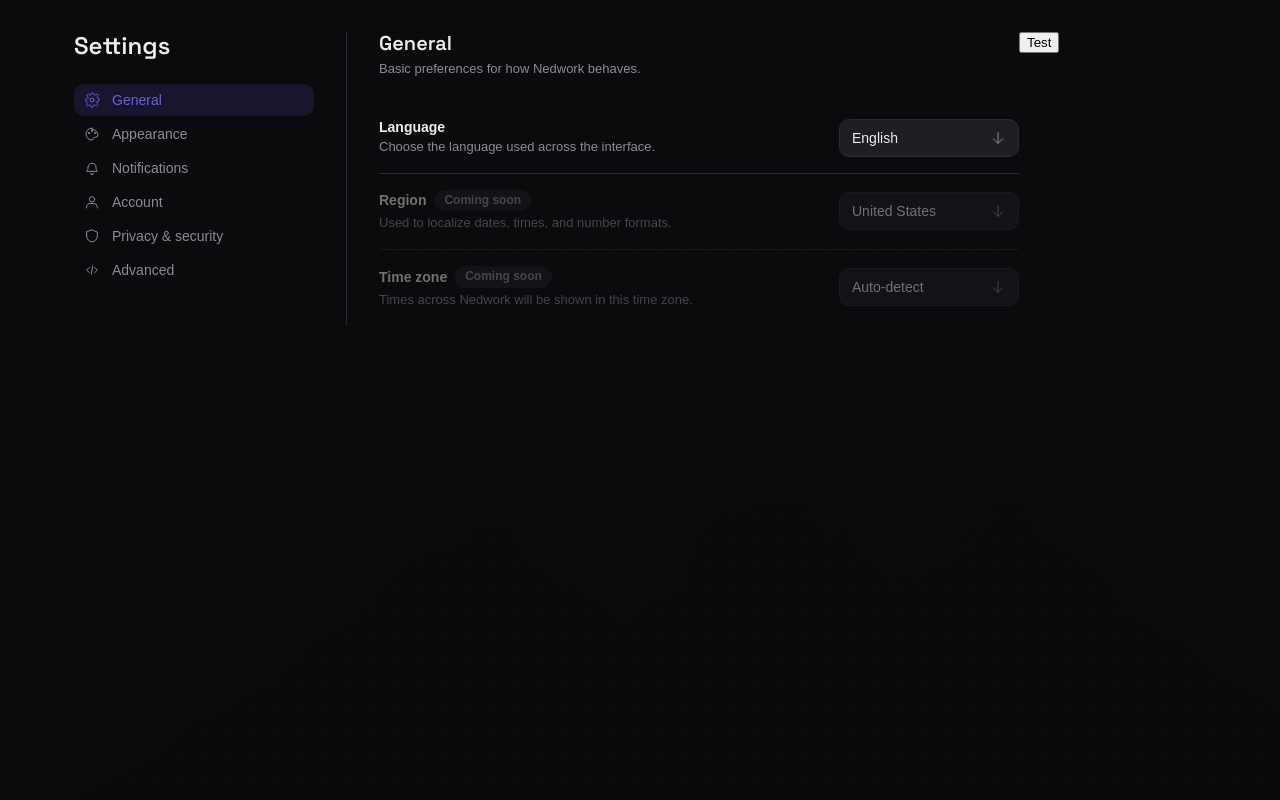
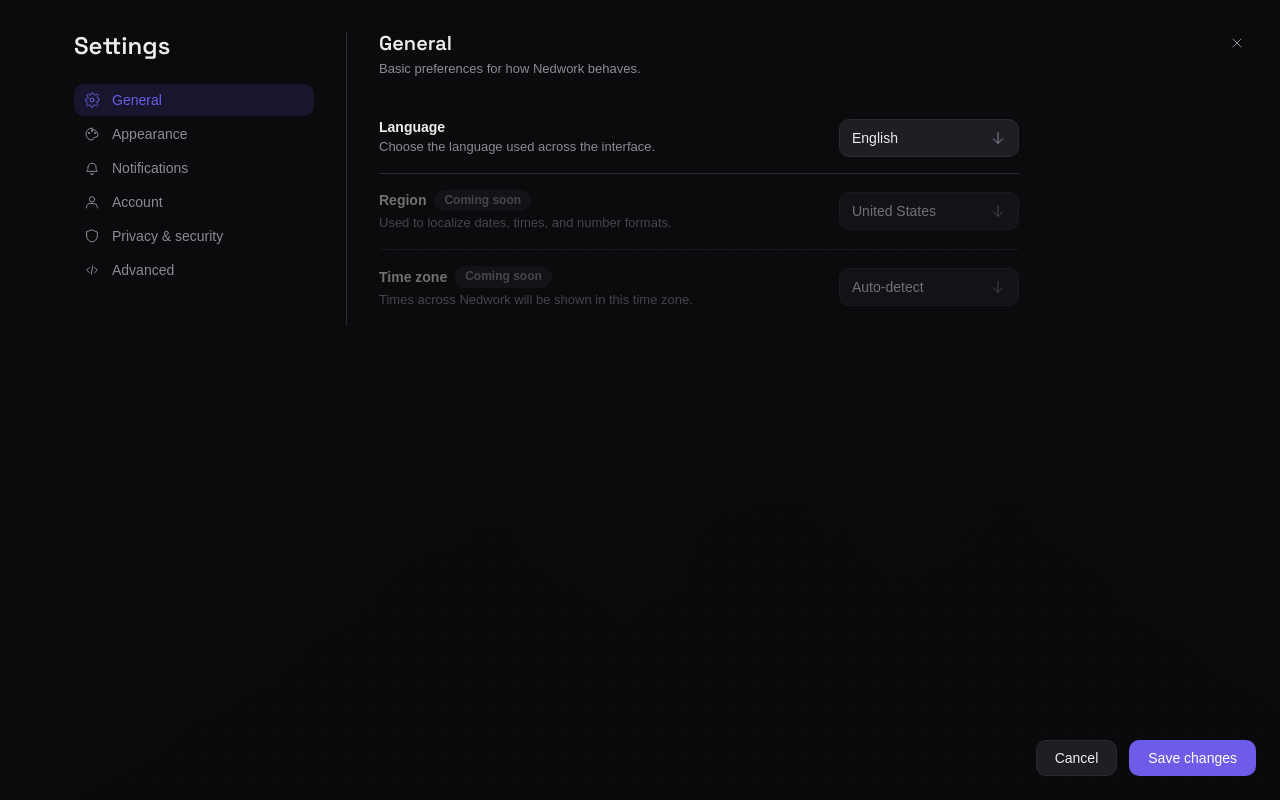
Before and after one commit to NEDBOYGAMER/nedwork, a Flask app: page /settings/ in a window 1280 px wide. Run offline with Flask 3, Linux system fonts and the light colour scheme.

Commit message:
settings are gloabel

```diff
--- a/flask_app/static/css/global/ui-elements.css
+++ b/flask_app/static/css/global/ui-elements.css
@@ -153,6 +153,13 @@ body.no-ambient::before {
 }
 body.no-ambient {
     background: var(--bg);
+}
+
+/* pre-paint version of the above, set on <html> by the inline script in
+   base.html before settings.js has run - prevents a flash of the grid
+   on pages where the user has turned it off */
+html[data-ambient="none"] body::before {
+    display: none;
 }
 
 body::before {
--- a/flask_app/static/css/pages/settings.css
+++ b/flask_app/static/css/pages/settings.css
@@ -13,6 +13,8 @@
     max-width: 1180px;
     margin: 0 auto;
     padding: var(--space-6) var(--space-5);
+    /* keeps the last panel clear of the floating save button */
+    padding-bottom: 88px;
     box-sizing: border-box;
 }
 
@@ -151,6 +153,72 @@
     padding: 0;
 }
 
+/* ===== Color pickers (accent / soft / ink) ===== */
+
+.color-picker-row {
+    display: flex;
+    align-items: center;
+    gap: var(--space-3);
+}
+
+.color-picker {
+    -webkit-appearance: none;
+    appearance: none;
+    width: 40px;
+    height: 32px;
+    padding: 0;
+    border: 1px solid var(--line);
+    border-radius: var(--radius-sm);
+    background: var(--surface-2);
+    cursor: pointer;
+}
+
+.color-picker::-webkit-color-swatch-wrapper {
+    padding: 4px;
+}
+
+.color-picker::-webkit-color-swatch {
+    border: none;
+    border-radius: 6px;
+}
+
+.color-picker::-moz-color-swatch {
+    border: none;
+    border-radius: 6px;
+}
+
+.color-picker-value {
+    font-family: var(--font-mono);
+    font-size: 12px;
+    color: var(--text-muted);
+    min-width: 68px;
+}
+
+/* ===== Close (X) button ===== */
+/* Fixed top-right, same corner treatment as the save actions below. */
+
+.settings-close-btn {
+    position: fixed;
+    top: var(--space-5);
+    right: var(--space-5);
+    z-index: 90;
+}
+
+/* ===== Save / Cancel actions ===== */
+/* Floating bottom-right, same spot as the toast stack (which sits above
+   it thanks to a higher z-index) so both are always reachable without
+   scrolling. */
+
+.settings-actions {
+    position: fixed;
+    bottom: var(--space-5);
+    right: var(--space-5);
+    display: flex;
+    align-items: center;
+    gap: var(--space-3);
+    z-index: 90;
+}
+
 /* ===== Responsive ===== */
 
 @media (max-width: 860px) {
--- a/flask_app/static/js/pages/settings.js
+++ b/flask_app/static/js/pages/settings.js
@@ -4,56 +4,46 @@
 // plus every control on the page. The reusable pieces (segmented control,
 // dropdown, range fill) are small helpers so new settings panels can reuse
 // them without copy-pasting wiring code.
+//
+// Persistence:
+//   - dark_mode, grid, accent_color, accent_color_soft, accent_color_ink,
+//     and language are backed by the server (SettingsConfig) and only
+//     persist when the Save button is pressed. A copy is cached in
+//     localStorage purely so the pre-paint script in base.html can apply
+//     the right theme/accent before first paint on the next page load.
+//   - Notification prefs (email + toggles) have no backend field yet, so
+//     they stay in localStorage only, saved live as they're changed.
 // ==========================================================================
 
 document.addEventListener('DOMContentLoaded', () => {
+    init();
+});
+
+async function init() {
     const root = document.documentElement;
 
     // =========================
-    // Load Settings
+    // STORAGE HELPERS (local cache only, see note above)
     // =========================
-    settings = fetch("settings/api/load")
-
+    const cacheSet = (key, value) => localStorage.setItem('_' + key, value);
+    const load = (key, fallback) => localStorage.getItem('_' + key) ?? fallback;
+    const save = (key, value) => localStorage.setItem('_' + key, value);
 
     // =========================
-    // STORAGE HELPERS
+    // TOAST
     // =========================
-    const save = (key, value) => localStorage.setItem("_" + key, value);
-    const load = (key, fallback) => localStorage.getItem("_" + key) ?? fallback;
+    function showToast(message, isError = false) {
+        const container = document.getElementById('toastContainer');
+        if (!container) return;
 
-    // =========================
-    // BUTTON SAVE
-    // Shows/hides panels in place - no scrolling or anchor jumping.
-    // =========================
-    const saveButton = document.getElementById("save-btn")
+        const toast = document.createElement('div');
+        toast.className = 'toast';
+        if (isError) toast.style.borderLeftColor = 'var(--danger)';
+        toast.textContent = message;
 
-    saveButton.addEventListener("click", e => {
-        const settings = {};
-
-        for (let i = 0; i < localStorage.length; i++) {
-            const key = localStorage.key(i);
-
-            if (key.startsWith("_")) {
-                let value = localStorage.getItem(key);
-
-                key = key.slice(1);
-
-                if (value === "true" || value === "false") {
-                    value = value === "true";
-                }
-
-                settings[key] = value;
-            }
-        }
-
-        fetch("/settings/api/save", {
-            method: "POST",
-            headers: {
-                "Content-Type": "application/json"
-            },
-            body: JSON.stringify(settings)
-        });
-    });
+        container.appendChild(toast);
+        setTimeout(() => toast.remove(), 3000);
+    }
 
     // =========================
     // SIDEBAR NAVIGATION
@@ -146,6 +136,14 @@ document.addEventListener('DOMContentLoaded', () => {
         });
     }
 
+    function setDropdownValue(el, value) {
+        if (!el || !value) return;
+        const valueEl = el.querySelector('.select-dropdown-value');
+        const options = el.querySelectorAll('.select-dropdown-option');
+        if (valueEl) valueEl.textContent = value;
+        options.forEach(o => o.classList.toggle('selected', o.dataset.value === value));
+    }
+
     // =========================
     // RANGE SLIDER FILL
     // =========================
@@ -163,85 +161,203 @@ document.addEventListener('DOMContentLoaded', () => {
         update();
     }
 
+    // =========================
+    // COLOR CONVERSION
+    // Color <input> only accepts 6-digit hex, but the backend default for
+    // accent_color_soft is an rgba() string - normalize whatever comes
+    // back from the server into a hex value the input can display.
+    // =========================
+    function toHex(color) {
+        if (!color) return '#000000';
+        color = color.trim();
+
+        if (color.startsWith('#')) {
+            if (color.length === 4) { // #rgb -> #rrggbb
+                return '#' + [...color.slice(1)].map(c => c + c).join('');
+            }
+            return color.slice(0, 7).toLowerCase();
+        }
+
+        const m = color.match(/rgba?\(\s*(\d+)\s*,\s*(\d+)\s*,\s*(\d+)/i);
+        if (m) {
+            const part = n => Number(n).toString(16).padStart(2, '0');
+            return '#' + part(m[1]) + part(m[2]) + part(m[3]);
+        }
+
+        return '#000000';
+    }
+
     initSettingsNav();
     document.querySelectorAll('input[type="range"]').forEach(initRangeFill);
 
     // =========================
-    // THEME
+    // ELEMENTS
     // =========================
-    const applyTheme = (theme) => {
-        root.setAttribute('data-theme', theme);
-        save('theme', theme);
-    };
+    const themeSegmented = document.getElementById('theme-segmented');
+    const backgroundSegmented = document.getElementById('background-segmented');
+    const languageDropdown = document.getElementById('language-dropdown');
+    const accentInput = document.getElementById('accent-color-picker');
+    const accentSoftInput = document.getElementById('accent-soft-picker');
+    const accentInkInput = document.getElementById('accent-ink-picker');
+    const emailInput = document.querySelector('.notif-email');
+    const saveBtn = document.getElementById('save-btn');
 
-    const themeSegmented = document.getElementById('theme-segmented');
-    if (themeSegmented) {
-        const savedTheme = load('theme', 'dark');
-        initSegmented(themeSegmented, { onChange: applyTheme, initial: savedTheme });
-        applyTheme(savedTheme);
+    // =========================
+    // LIVE-APPLY HELPERS
+    // (change the page immediately; persistence happens separately)
+    // =========================
+    const applyTheme = (theme) => root.setAttribute('data-theme', theme);
+
+    const applyGrid = (showGrid) => document.body.classList.toggle('no-ambient', !showGrid);
+
+    const setAccentVar = (varName, hex) => root.style.setProperty(varName, hex);
+
+    function updateColorLabel(input) {
+        const label = input.parentElement.querySelector('.color-picker-value');
+        if (label) label.textContent = input.value.toUpperCase();
     }
 
     // =========================
-    // ACCENT COLOR
+    // THEME + BACKGROUND SEGMENTED CONTROLS
     // =========================
-    const applyAccent = (accent) => {
-        root.setAttribute('data-accent', accent);
-        save('accent', accent);
-    };
+    let setActiveTheme = null;
+    if (themeSegmented) {
+        setActiveTheme = initSegmented(themeSegmented, { onChange: applyTheme });
+    }
 
-    const accentSegmented = document.getElementById('accent-segmented');
-    if (accentSegmented) {
-        const savedAccent = load('accent', 'violet');
-        initSegmented(accentSegmented, { onChange: applyAccent, initial: savedAccent });
-        applyAccent(savedAccent);
+    let setActiveBackground = null;
+    if (backgroundSegmented) {
+        setActiveBackground = initSegmented(backgroundSegmented, {
+            onChange: (v) => applyGrid(v === 'grid')
+        });
+    }
+
+    if (languageDropdown) {
+        initDropdown(languageDropdown, {});
     }
 
     // =========================
-    // BACKGROUND
+    // COLOR PICKERS (live preview as you drag)
     // =========================
-    const applyBackground = (mode) => {
-        document.body.classList.toggle('no-ambient', mode === 'none');
-        save('background', mode);
-    };
+    const colorInputs = [
+        [accentInput, '--accent'],
+        [accentSoftInput, '--accent-soft'],
+        [accentInkInput, '--accent-ink']
+    ];
 
-    const backgroundSegmented = document.getElementById('background-segmented');
-    if (backgroundSegmented) {
-        const savedBackground = load('background', 'grid');
-        initSegmented(backgroundSegmented, { onChange: applyBackground, initial: savedBackground });
-        applyBackground(savedBackground);
-    }
+    colorInputs.forEach(([input, varName]) => {
+        if (!input) return;
+        input.addEventListener('input', () => {
+            setAccentVar(varName, input.value);
+            updateColorLabel(input);
+        });
+    });
 
     // =========================
-    // LANGUAGE
+    // NOTIFICATIONS (client-only, no backend field)
     // =========================
-    const languageDropdown = document.getElementById('language-dropdown');
-    if (languageDropdown) {
-        const savedLang = load('language', 'English');
-        const valueEl = languageDropdown.querySelector('.select-dropdown-value');
-        const options = languageDropdown.querySelectorAll('.select-dropdown-option');
-        if (valueEl) valueEl.textContent = savedLang;
-        options.forEach(o => o.classList.toggle('selected', o.dataset.value === savedLang));
-
-        initDropdown(languageDropdown, {
-            onSelect: (lang) => save('language', lang)
-        });
-    }
-
-    // =========================
-    // NOTIFICATION EMAIL
-    // =========================
-    const emailInput = document.querySelector('.notif-email');
     if (emailInput) {
         emailInput.value = load('email', '');
         emailInput.addEventListener('input', () => save('email', emailInput.value));
     }
 
-    // =========================
-    // NOTIFICATION SWITCHES
-    // =========================
     document.querySelectorAll('.switch input[data-key]').forEach(sw => {
         const key = sw.dataset.key;
         sw.checked = load(key, 'false') === 'true';
         sw.addEventListener('change', () => save(key, sw.checked));
     });
-});
+
+    // =========================
+    // LOAD SETTINGS FROM SERVER
+    // =========================
+    try {
+        const res = await fetch('/settings/api/load');
+        const data = await res.json();
+
+        if (data.success) {
+            const s = data.settings;
+
+            const themeValue = s.dark_mode ? 'dark' : 'light';
+            applyTheme(themeValue);
+            if (setActiveTheme) setActiveTheme(themeValue, false);
+
+            applyGrid(!!s.grid);
+            if (setActiveBackground) setActiveBackground(s.grid ? 'grid' : 'none', false);
+
+            if (accentInput) {
+                accentInput.value = toHex(s.accent_color);
+                setAccentVar('--accent', accentInput.value);
+                updateColorLabel(accentInput);
+            }
+            if (accentSoftInput) {
+                accentSoftInput.value = toHex(s.accent_color_soft);
+                setAccentVar('--accent-soft', accentSoftInput.value);
+                updateColorLabel(accentSoftInput);
+            }
+            if (accentInkInput) {
+                accentInkInput.value = toHex(s.accent_color_ink);
+                setAccentVar('--accent-ink', accentInkInput.value);
+                updateColorLabel(accentInkInput);
+            }
+
+            setDropdownValue(languageDropdown, s.language);
+
+            // cache so next page load can pre-paint the right look
+            cacheSet('dark_mode', !!s.dark_mode);
+            cacheSet('grid', !!s.grid);
+            cacheSet('accent_color', accentInput ? accentInput.value : '');
+            cacheSet('accent_color_soft', accentSoftInput ? accentSoftInput.value : '');
+            cacheSet('accent_color_ink', accentInkInput ? accentInkInput.value : '');
+        } else {
+            showToast('Could not load settings', true);
+        }
+    } catch (err) {
+        console.error('Failed to load settings', err);
+        showToast('Could not load settings', true);
+    }
+
+    // =========================
+    // SAVE
+    // =========================
+    if (saveBtn) {
+        saveBtn.addEventListener('click', async () => {
+            const payload = {
+                dark_mode: root.getAttribute('data-theme') === 'dark',
+                grid: !document.body.classList.contains('no-ambient'),
+                accent_color: accentInput ? accentInput.value : undefined,
+                accent_color_soft: accentSoftInput ? accentSoftInput.value : undefined,
+                accent_color_ink: accentInkInput ? accentInkInput.value : undefined,
+                language: languageDropdown
+                    ? languageDropdown.querySelector('.select-dropdown-value').textContent.trim()
+                    : undefined
+            };
+
+            saveBtn.disabled = true;
+
+            try {
+                const res = await fetch('/settings/api/save', {
+                    method: 'POST',
+                    headers: { 'Content-Type': 'application/json' },
+                    body: JSON.stringify(payload)
+                });
+                const data = await res.json();
+
+                if (data.success) {
+                    cacheSet('dark_mode', payload.dark_mode);
+                    cacheSet('grid', payload.grid);
+                    cacheSet('accent_color', payload.accent_color || '');
+                    cacheSet('accent_color_soft', payload.accent_color_soft || '');
+                    cacheSet('accent_color_ink', payload.accent_color_ink || '');
+                    showToast('Settings saved');
+                } else {
+                    showToast('Could not save settings', true);
+                }
+            } catch (err) {
+                console.error('Failed to save settings', err);
+                showToast('Could not save settings', true);
+            } finally {
+                saveBtn.disabled = false;
+            }
+        });
+    }
+}
--- a/flask_app/templates/base.html
+++ b/flask_app/templates/base.html
@@ -37,13 +37,26 @@
     <meta name="viewport" content="width=device-width, initial-scale=1.0">
     <title>{% block title %}Nedwork{% endblock %}</title>
 
-    <!-- Applies saved theme/accent before first paint, avoids a flash of the wrong colors -->
+    <!-- Applies saved theme/accent/background before first paint, avoids a
+         flash of the wrong colors. Reads the local cache written by
+         settings.js after it loads/saves settings from the server. -->
     <script>
         (function () {
-            var theme = localStorage.getItem('theme');
-            var accent = localStorage.getItem('accent');
-            if (theme) document.documentElement.setAttribute('data-theme', theme);
-            if (accent) document.documentElement.setAttribute('data-accent', accent);
+            var theme = localStorage.getItem('_dark_mode');
+            var grid = localStorage.getItem('_grid');
+            var accent = localStorage.getItem('_accent_color');
+            var accentSoft = localStorage.getItem('_accent_color_soft');
+            var accentInk = localStorage.getItem('_accent_color_ink');
+
+            if (theme !== null) {
+                document.documentElement.setAttribute('data-theme', theme === 'true' ? 'dark' : 'light');
+            }
+            if (grid === 'false') {
+                document.documentElement.setAttribute('data-ambient', 'none');
+            }
+            if (accent) document.documentElement.style.setProperty('--accent', accent);
+            if (accentSoft) document.documentElement.style.setProperty('--accent-soft', accentSoft);
+            if (accentInk) document.documentElement.style.setProperty('--accent-ink', accentInk);
         })();
     </script>
 
--- a/flask_app/templates/main/settings.html
+++ b/flask_app/templates/main/settings.html
@@ -14,6 +14,14 @@
 
 {% block content %}
 {% set icon = 'img/icons/' %}
+
+<!-- Closes the settings page and returns to the dashboard. Update the
+     href below to the real dashboard endpoint (e.g. url_for('main.dashboard'))
+     once it's confirmed - left as a plain path for now. -->
+<a href="/" class="btn btn-ghost btn-icon settings-close-btn" aria-label="Close settings">
+    <span class="icon" style="--icon:url('{{ url_for('static', filename=icon ~ 'tabler-x.svg') }}');"></span>
+</a>
+
 <div class="settings-shell">
 
     <aside class="settings-sidebar">
@@ -417,8 +449,12 @@
 
     </main>
 
+</div>
 
-    <button id="save-btn">Test</button>
+<!-- Same dashboard-link caveat as the close (X) button above. -->
+<div class="settings-actions">
+    <a href="/" class="btn btn-secondary">Cancel</a>
+    <button id="save-btn" class="btn btn-primary" type="button">Save changes</button>
 </div>
 {% endblock %}
 
```
Also changed, not shown: other parts of flask_app/templates/main/settings.html (+29 -5 lines), __docs/style-instructions.md (+13 -5 lines), instance/app.db.
